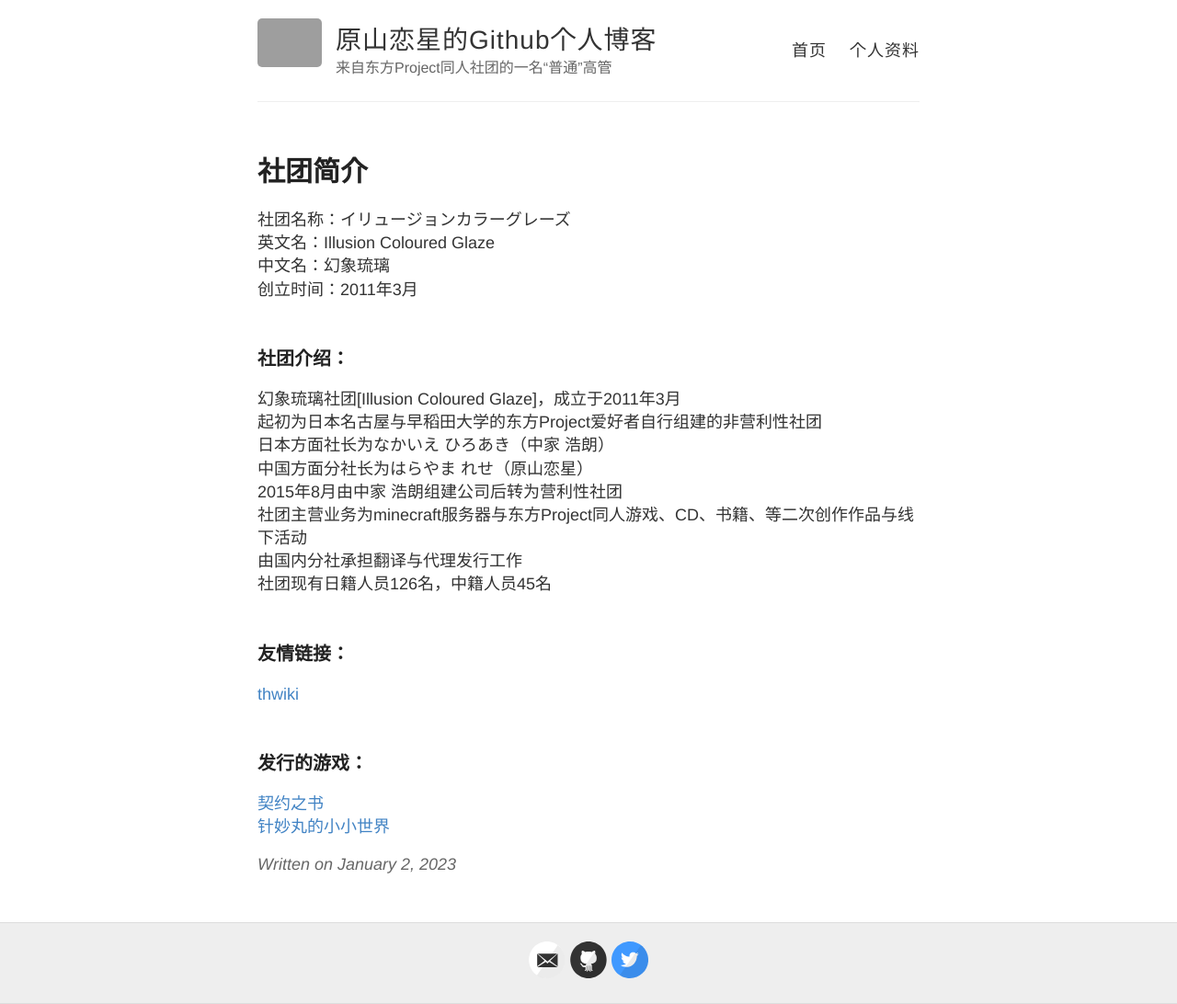
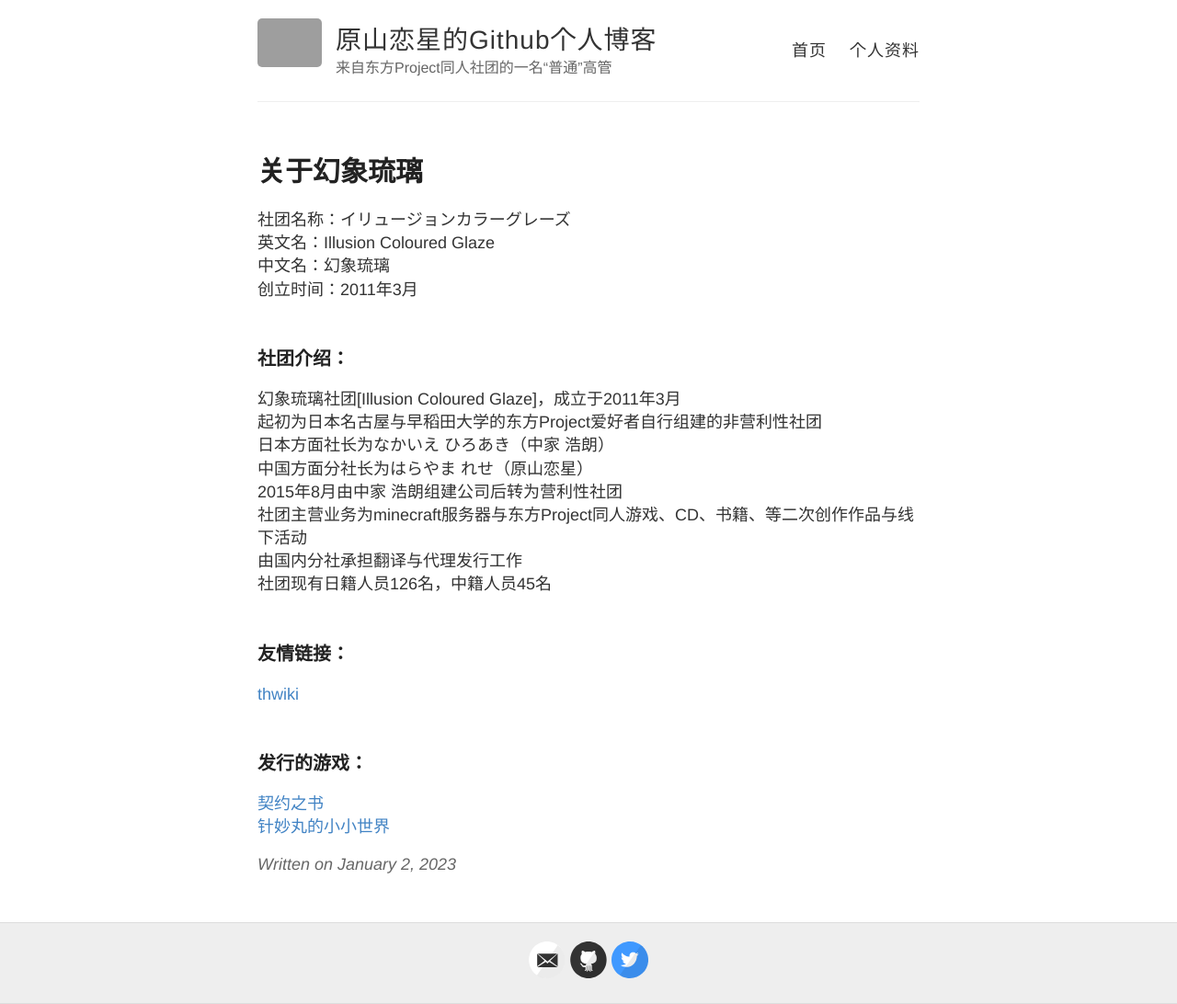
Before and after one commit to ManakaGekka/ManakaGekka.git1hub.io, a Jekyll site: the page built from _posts/2023-01-02-IllusionColouredGlaze.md, in a window 1280 px wide. Shown: the whole page at 92% size. Built offline with Jekyll 4.4.1, drawn with Linux system fonts in a browser that asks for light colours; grey boxes are pictures that could not be loaded.

Commit message:
Update 2023-01-02-IllusionColouredGlaze.md

```diff
--- a/_posts/2023-01-02-IllusionColouredGlaze.md
+++ b/_posts/2023-01-02-IllusionColouredGlaze.md
@@ -1,6 +1,6 @@
 ---
 layout: post
-title: 社团简介
+title: 关于幻象琉璃
 ---
 
 社团名称：イリュージョンカラーグレーズ<br>
```
